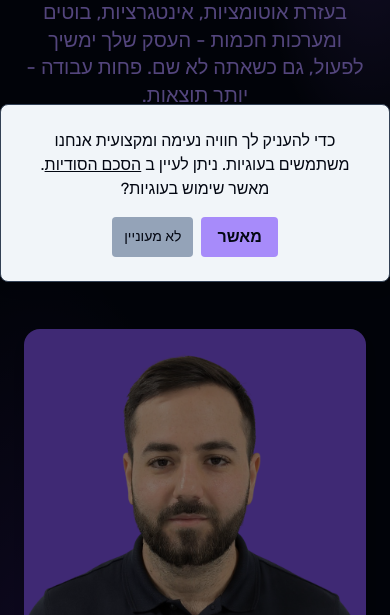
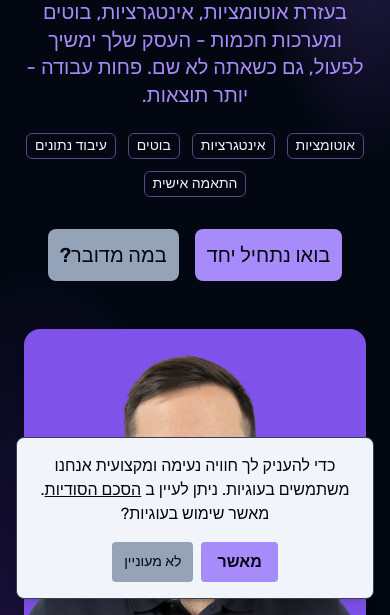
Before and after one commit to roey132/roeytech_landing, an Astro site: page / in a window 390 px wide. Shown: the part 229-844 px from the top of the page. Built offline with nearby package versions, Linux system fonts and the light colour scheme; Astro itself is replaced by a stand-in of ours.

Commit message:
style: adjust cookie consent modal for mobile

```diff
--- a/src/components/CookieConsent.astro
+++ b/src/components/CookieConsent.astro
@@ -4,10 +4,10 @@
 
 <div
   id="cookie-consent"
-  class="fixed inset-0 z-50 hidden items-center justify-center bg-black/50"
+  class="fixed right-0 bottom-0 left-0 z-50 hidden justify-center p-4 md:inset-0 md:items-center md:justify-center md:bg-black/50"
 >
   <div
-    class="max-w-md rounded-lg border border-[rgb(var(--border))] bg-[rgb(var(--foreground))] p-6 text-center text-[rgb(var(--background))] shadow-lg"
+    class="w-full max-w-md rounded-lg border border-[rgb(var(--border))] bg-[rgb(var(--foreground))] p-4 text-center text-[rgb(var(--background))] shadow-lg md:p-6"
   >
     <p class="mb-4">
       כדי להעניק לך חוויה נעימה ומקצועית אנחנו משתמשים בעוגיות. ניתן לעיין ב
```
